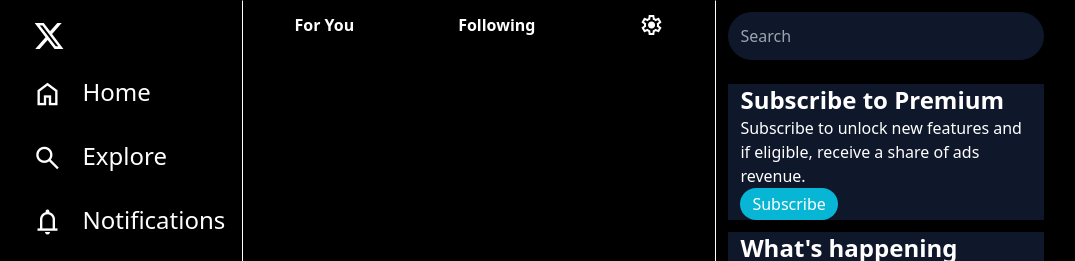
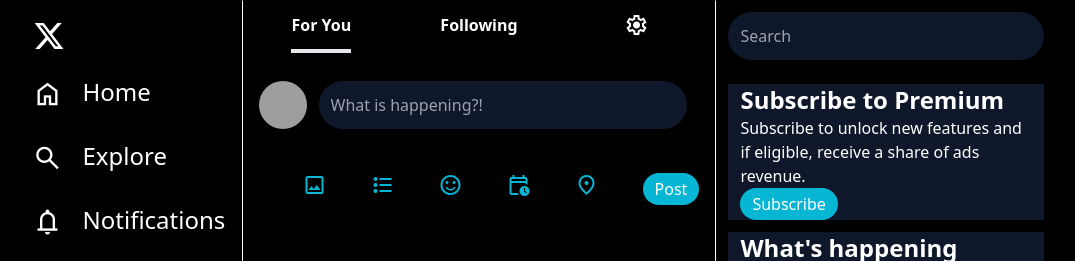
Before and after one commit to w15147m/twitter_clone, a website: page index.html in a window 1280 px wide. Shown: the top 261 px of the page, without its empty margins (90-1165 px from the left). Drawn offline with nearby package versions, Linux system fonts and the light colour scheme; grey boxes are pictures that could not be loaded.

Commit message:
update code

```diff
--- a/index.html
+++ b/index.html
@@ -54,18 +54,41 @@
 
 
 
+
+
     <div class="2sd w-full border border-white border-y-black border-[1px]">
-      <div class="flex justify-around  w-full">
-        <span class="cursor-pointer font-bold hover:border-[4px] border-b-cyan-500 border-black">
-          <p class=" py-3">For You</p>
+      <div class="flex text-center  w-full">
+        <span class="w-full flex justify-center  cursor-pointer font-bold hover:bg-slate-900">
+          <p class=" py-3 border-b-4 border-b-cyan-5   00 w-fit"> For You</p>
         </span>
-        <span class="cursor-pointer font-bold hover:border-[4px] border-b-cyan-500 border-black">
-          <p class=" py-3">Following</p>
+        <span class="w-full cursor-pointer font-bold hover:bg-slate-900">
+          <p class=" py-3   ">Following</p>
         </span>
-        <span class="cursor-pointer font-bold hover:border-[4px] border-b-cyan-500 border-black"><span
-            class=" material-symbols-outlined py-3"> settings</span></span>
+        <span class="w-full cursor-pointer font-bold hover:bg-slate-900"><span
+            class="    material-symbols-outlined    py-3"> settings</span>
+        </span>
+      </div>
+      <div class="flex items-center w-full p-4 ">
+        <img class="rounded-full w-12 h-12" src="https://cdn3.pixelcut.app/1/3/profile_picture_1728ecf2bd.jpg" />
+        <input type="text" name="" class="last-box  flex-grow h-12 rounded-full" id=""
+          placeholder="What is happening?!">
+      </div>
+
+      <div class="flex  justify-around w-full p-4">
+        <span class="flex-grow flex justify-evenly">
+          <span class="material-symbols-outlined text-cyan-500">image</span>
+          <span class="material-symbols-outlined text-cyan-500">format_list_bulleted</span>
+          <span class="material-symbols-outlined text-cyan-500">sentiment_satisfied</span>
+          <span class="material-symbols-outlined text-cyan-500">calendar_clock</span>
+          <span class="material-symbols-outlined text-cyan-500">location_on</span>
+        </span>
+        <p><button class="bg-cyan-500 px-3 py-1 rounded-full">Post</button></p>
       </div>
     </div>
+
+
+
+
 
 
 
@@ -116,8 +139,7 @@
         <div>
           <span class="flex w-full mt-4">
             <span class="flex w-full items-center">
-                <img class="rounded-full w-12 h-12"
-                  src="https://cdn3.pixelcut.app/1/3/profile_picture_1728ecf2bd.jpg" />
+              <img class="rounded-full w-12 h-12" src="https://cdn3.pixelcut.app/1/3/profile_picture_1728ecf2bd.jpg" />
               <span>
                 <p>UnknownMan</p>
                 <p class="text-xm text-gray-500">@pakistan</p>
```
Also changed, not shown: src/output.css. Lines whose indentation alone changed are shown as unchanged.
